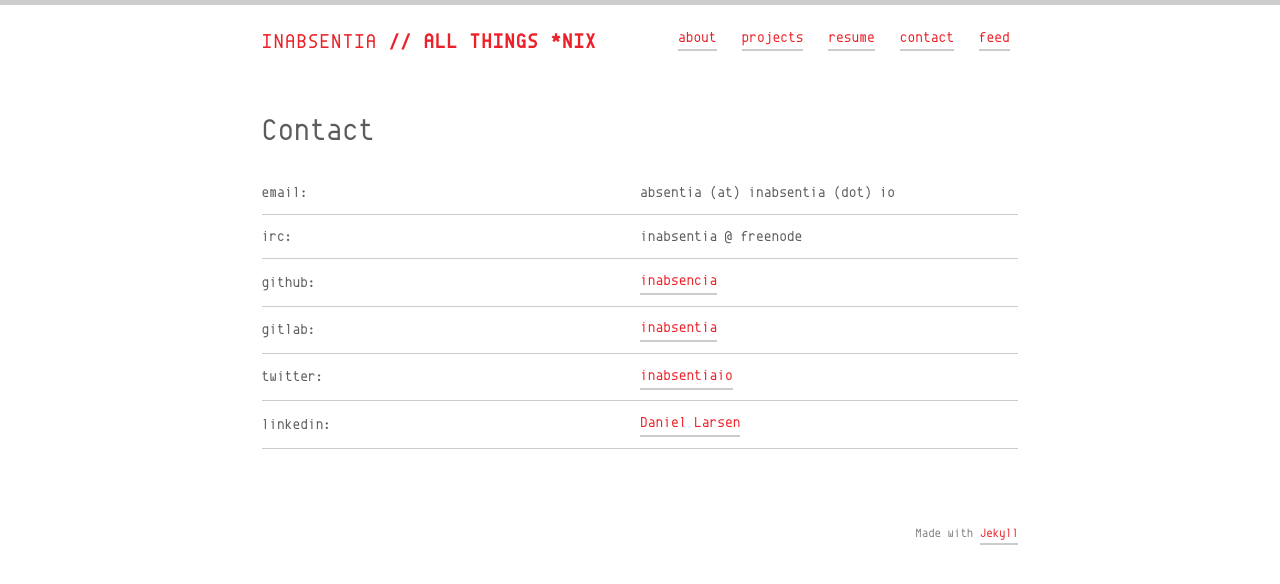
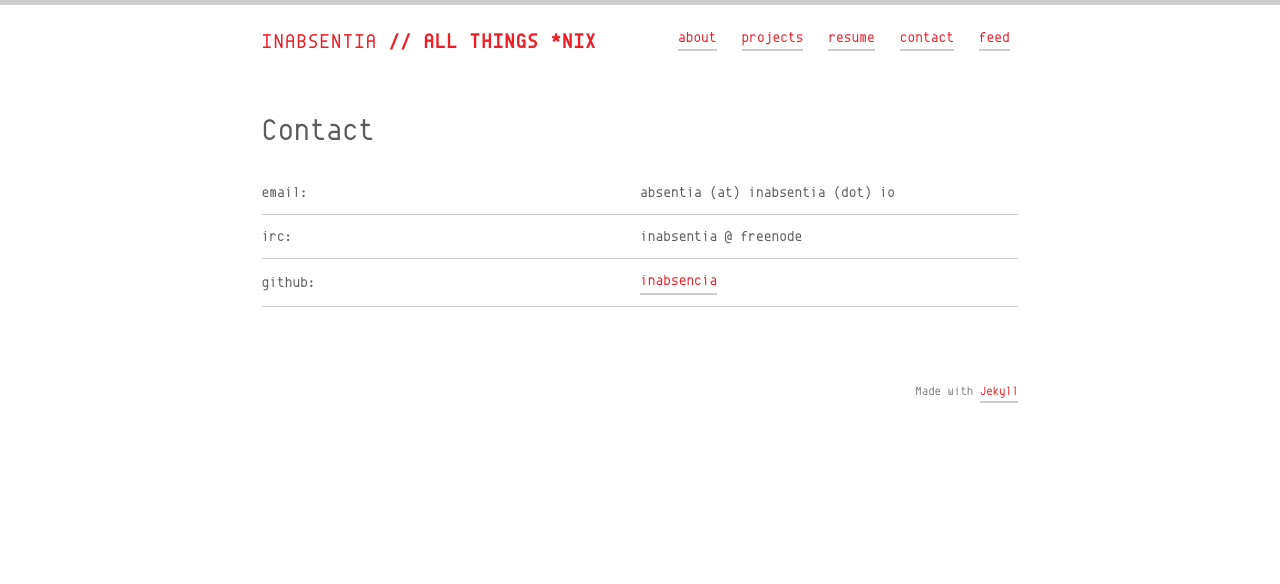
Before and after one commit to InAbsencia/inabsentia.io, a Jekyll site: the page built from src/contact.md, in a window 1280 px wide. Shown: the top 584 px of the page. Built offline with Jekyll 4.4.1, drawn with Linux system fonts in a browser that asks for light colours; some of the changed lines change nothing that is shown.

Commit message:
Small textual updates.

```diff
--- a/_config.yml
+++ b/_config.yml
@@ -1,11 +1,12 @@
 # SEO settings
 title: InAbsentia
 site_name: "ALL THINGS *NIX"
-title_description: "*nix site about software engineering and other wonderful niche things"
-description: "ALL THINGS *NIX is a website that documents the journey of aspiring software engineer, InAbsentia. The site is about software engineering with a focus on
-*nix-like systems in the aspects of usage and software development."
+title_description: "*nix site about software development and other wonderful niche things"
+description: "ALL THINGS *NIX is a site hosted by aspiring software developer and self-taught programmer, InAbsentia.
+              The site includes posts regarding the customization of *nix systems, various kinds of helpful tips and tricks, and finally, the thoughts of a developer."
 keywords: "ricing, linux, nix, *nix, unix, unix-like, bsd, arch, gentoo, funtoo, ubuntu, open-source, gpl, mit, git, code, coding, programming, software, engineer,
-           engineering, development, developer, programmer, computer, science, security, network, networking, personal, website, project"
+           engineering, development, developer, programmer, computer, science, security, network, networking, personal, website, project, artificial, intelligence,
+           machine, learning, deep, learning, robotics, electronics, personal, blod, mindset, life, live, mind, thoughts, thought, mind, mindset"
 
 url: https://inabsentia.io
 baseurl: null
@@ -31,7 +32,7 @@ sass:
 author:
   name     : "InAbsentia"
   job      : " ..buffer overflow.."
-  bio      : "ricer // *nix enthusiast // software engineer"
+  bio      : "ricer // *nix enthusiast // developer"
   thumb    : /assets/img/author.jpg
   email    : absentia@inabsentia.io
   url      : https://inabsentia.io
--- a/src/contact.md
+++ b/src/contact.md
@@ -7,6 +7,3 @@ permalink: /contact/
 | __email:__      | absentia (at) inabsentia (dot) io                                                                 |
 | __irc:__        | inabsentia @ freenode                                                                             |
 | __github:__     | <a href="https://github.com/inabsencia/" target="_blank">inabsencia</a>                           |
-| __gitlab:__     | <a href="https://gitlab.com/inabsentia" target="_blank">inabsentia</a>                            |
-| __twitter:__    | <a href="https://twitter.com/InAbsentiaIO/" target="_blank">inabsentiaio</a>                      |
-| __linkedin:__   | <a href="https://www.linkedin.com/in/daniel-larsen-3844a0143/" target="_blank">Daniel Larsen</a>  |
```
Also changed, not shown: 1 other file.
